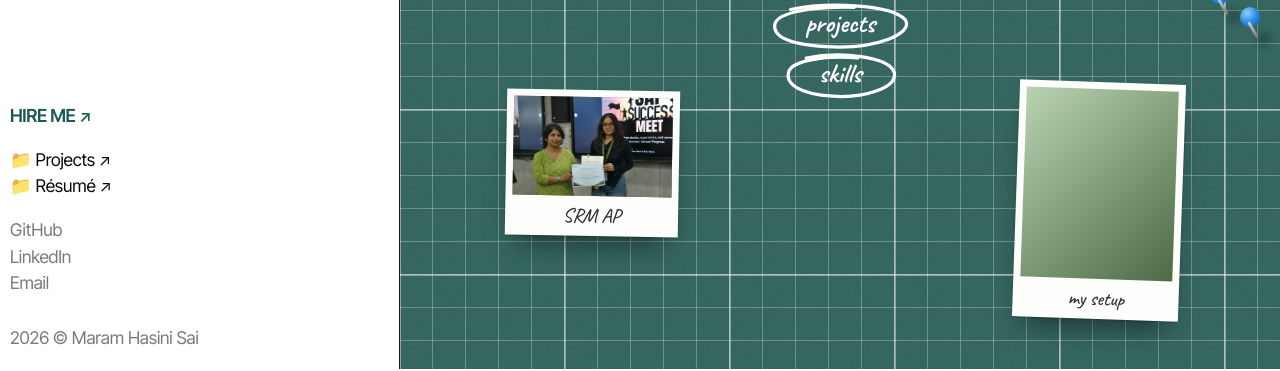
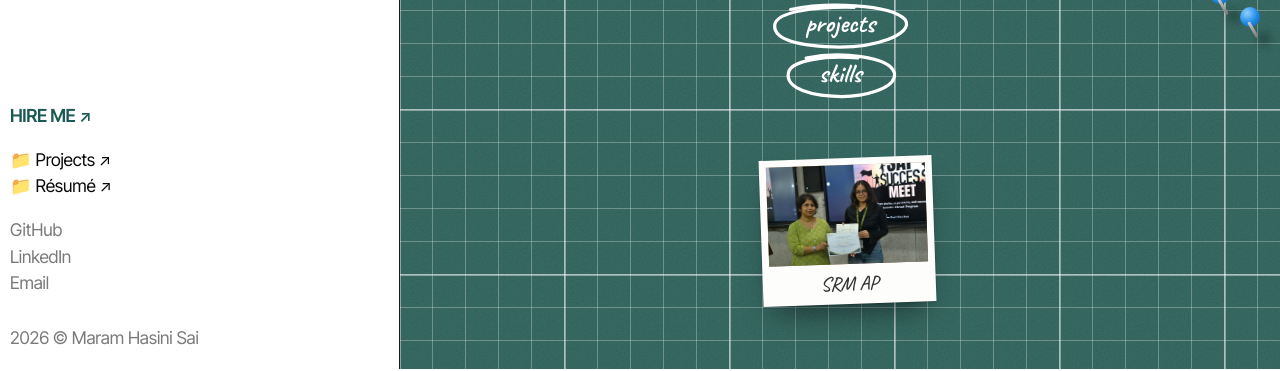
Before and after one commit to Hasini885/hasini885.github.io, a plain HTML site: page index.html in a window 1280 px wide. Shown: the part 431-802 px from the top of the page. Drawn offline with Linux system fonts and the light colour scheme; a web font is replaced by a local one.

Commit message:
Remove 'my setup' polaroid; rebalance the other three

```diff
--- a/index.html
+++ b/index.html
@@ -69,18 +69,15 @@
 
     <!-- ===== HERO: cutting-mat desk ===== -->
     <section class="mat" id="top">
-      <!-- ✏️ put your own photos in a "photos" folder as 1.jpg … 4.jpg (they fall back to colour blocks) -->
+      <!-- ✏️ put your own photos in a "photos" folder as 1.jpg … 3.jpg -->
       <figure class="polaroid" style="--x:9%;--y:4%;--r:-4deg;--ph:url(photos/1.jpg);--fb:linear-gradient(135deg,#d6c7b0,#8a7a66)">
         <div class="photo"></div><figcaption>that's me :)</figcaption>
       </figure>
       <figure class="polaroid" style="--x:73%;--y:6%;--r:0deg;--ph:url(photos/2.jpg);--fb:linear-gradient(135deg,#9fb4c7,#3e5468)">
         <div class="photo"></div><figcaption>malaysia '25</figcaption>
       </figure>
-      <figure class="polaroid wide" style="--x:12%;--y:63%;--r:1deg;--ph:url(photos/3.jpg);--fb:linear-gradient(135deg,#e2b48a,#7d4b2a)">
+      <figure class="polaroid wide" style="--x:41%;--y:72%;--r:-2deg;--ph:url(photos/3.jpg);--fb:linear-gradient(135deg,#e2b48a,#7d4b2a)">
         <div class="photo"></div><figcaption>SRM AP</figcaption>
-      </figure>
-      <figure class="polaroid" style="--x:70%;--y:62%;--r:2deg;--ph:url(photos/4.jpg);--fb:linear-gradient(135deg,#b9d3b0,#4c6b45)">
-        <div class="photo"></div><figcaption>my setup</figcaption>
       </figure>
 
       <span class="pin" style="--x:92%;--y:49%"></span>
```
